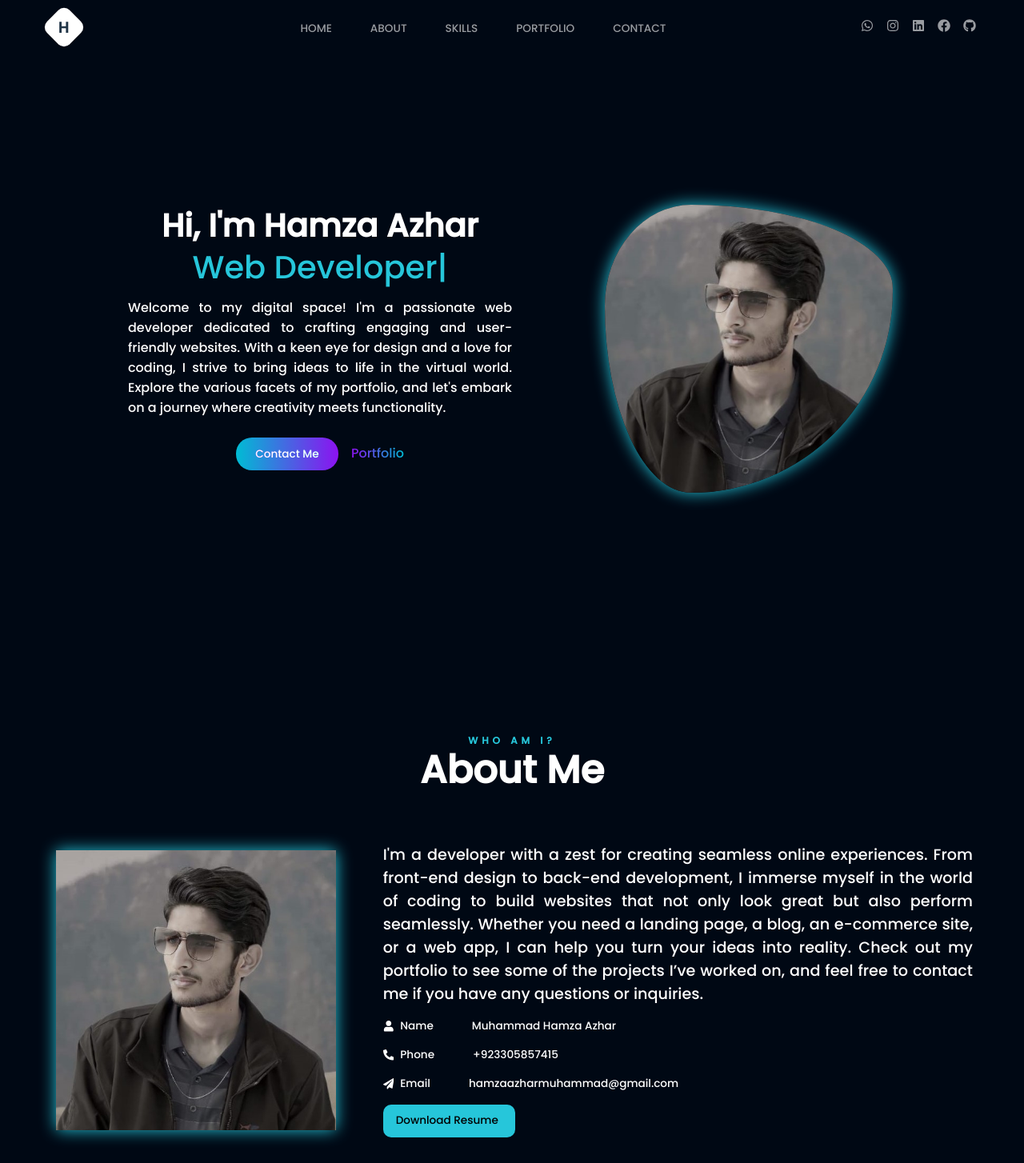
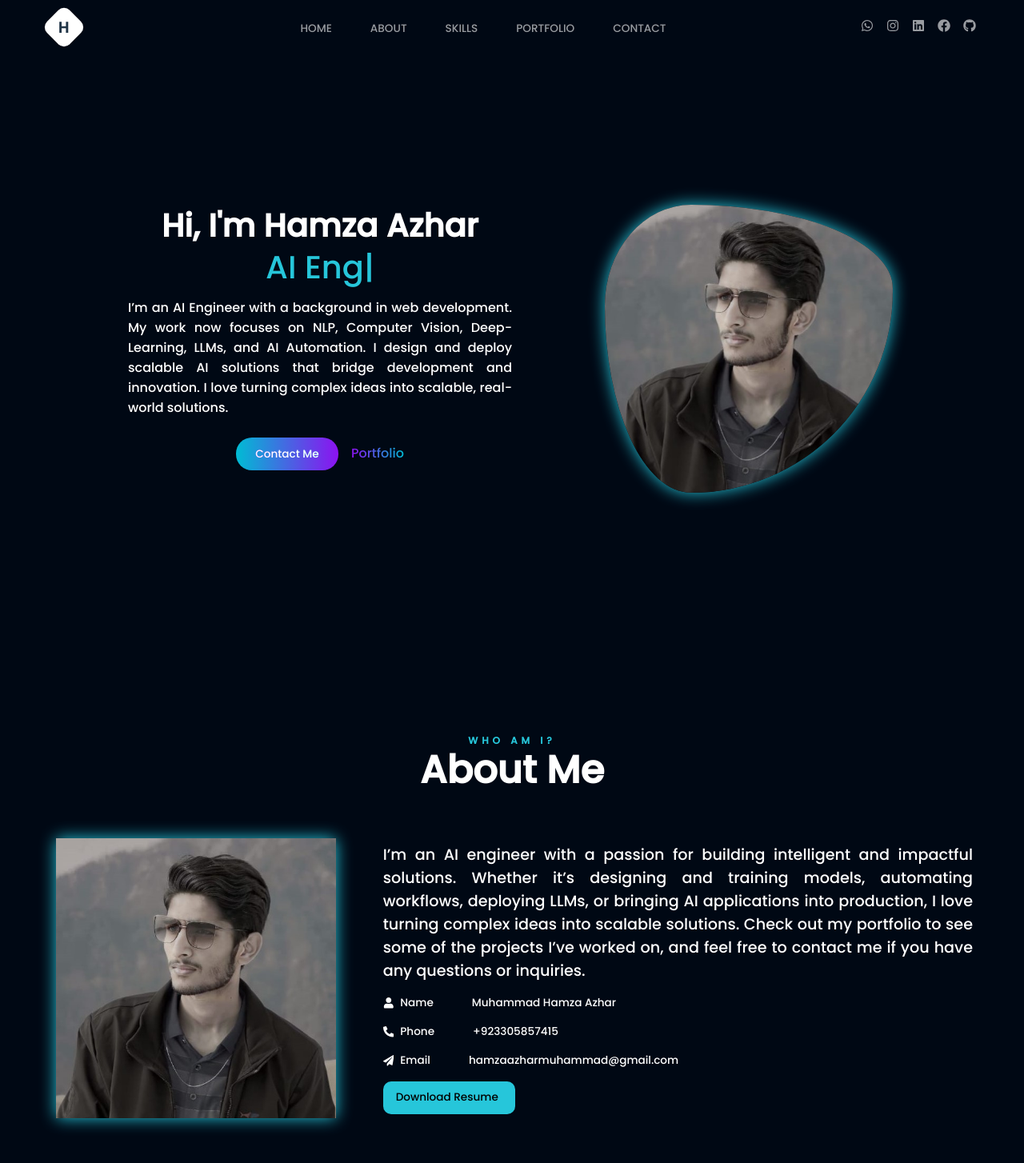
Before and after one commit to muhammadhamzaazhar/Portfolio, a React (Vite) app: page / in a window 1280 px wide. Shown: the top 1454 px of the page at 80% size. Built offline with nearby package versions, Linux system fonts and the light colour scheme; a web font is replaced by a local one.

Commit message:
updating home and about section

```diff
--- a/src/components/about/about.component.jsx
+++ b/src/components/about/about.component.jsx
@@ -39,14 +39,13 @@ const About = () => {
           transition={{ duration: 1 }}
         >
           <p>
-            I'm a developer with a zest for creating seamless online
-            experiences. From front-end design to back-end development, I
-            immerse myself in the world of coding to build websites that not
-            only look great but also perform seamlessly. Whether you need a
-            landing page, a blog, an e-commerce site, or a web app, I can help
-            you turn your ideas into reality. Check out my portfolio to see some
-            of the projects I’ve worked on, and feel free to contact me if you
-            have any questions or inquiries.
+            I’m an AI engineer with a passion for building intelligent and
+            impactful solutions. Whether it’s designing and training models,
+            automating workflows, deploying LLMs, or bringing AI applications
+            into production, I love turning complex ideas into scalable
+            solutions. Check out my portfolio to see some of the projects I’ve
+            worked on, and feel free to contact me if you have any questions or
+            inquiries.
           </p>
           {bios.map((bio) => {
             return (
--- a/src/components/home/home.component.jsx
+++ b/src/components/home/home.component.jsx
@@ -27,8 +27,8 @@ const Home = () => {
           className="animation"
         >
           <TypeAnimation
-            sequence={["Web Developer", 1000]}
-            speed={5}
+            sequence={["Web Developer", 3000, "AI Engineer", 3000]}
+            speed={1}
             className="dev"
             wrapper="span"
             repeat={Infinity}
@@ -41,11 +41,11 @@ const Home = () => {
           whileInView={"show"}
           viewport={{ once: false, amount: 0.7 }}
         >
-          Welcome to my digital space! I'm a passionate web developer dedicated
-          to crafting engaging and user-friendly websites. With a keen eye for
-          design and a love for coding, I strive to bring ideas to life in the
-          virtual world. Explore the various facets of my portfolio, and let's
-          embark on a journey where creativity meets functionality.
+          I’m an AI Engineer with a background in web development. My work now
+          focuses on NLP, Computer Vision, Deep-Learning, LLMs, and AI
+          Automation. I design and deploy scalable AI solutions that bridge
+          development and innovation. I love turning complex ideas into
+          scalable, real-world solutions.
         </motion.p>
 
         <motion.div
```
